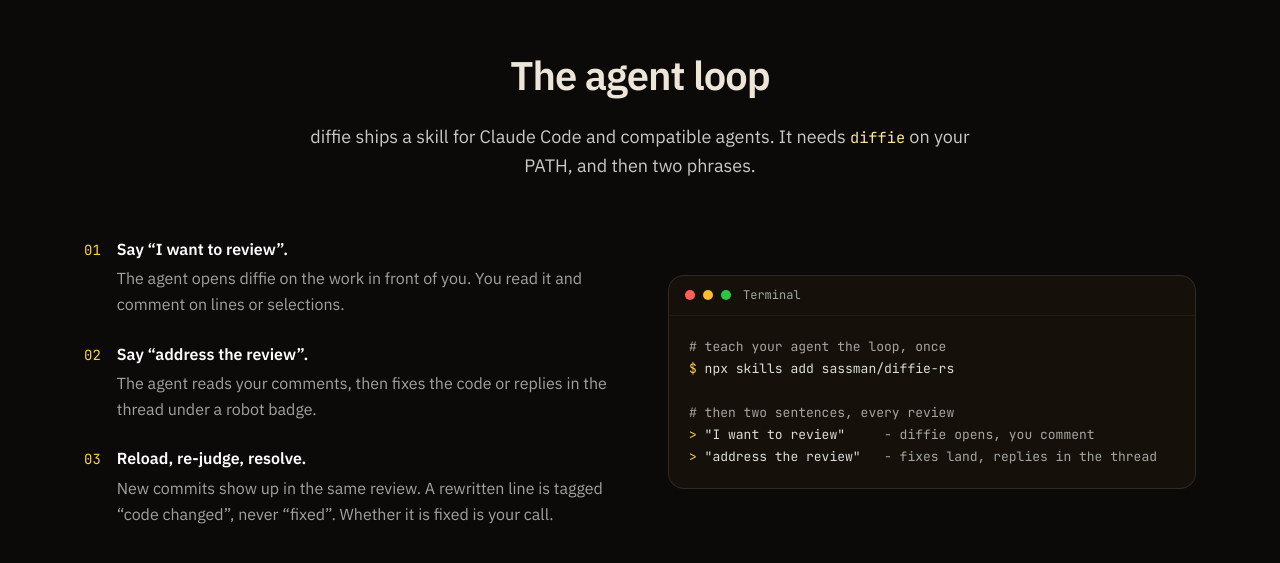
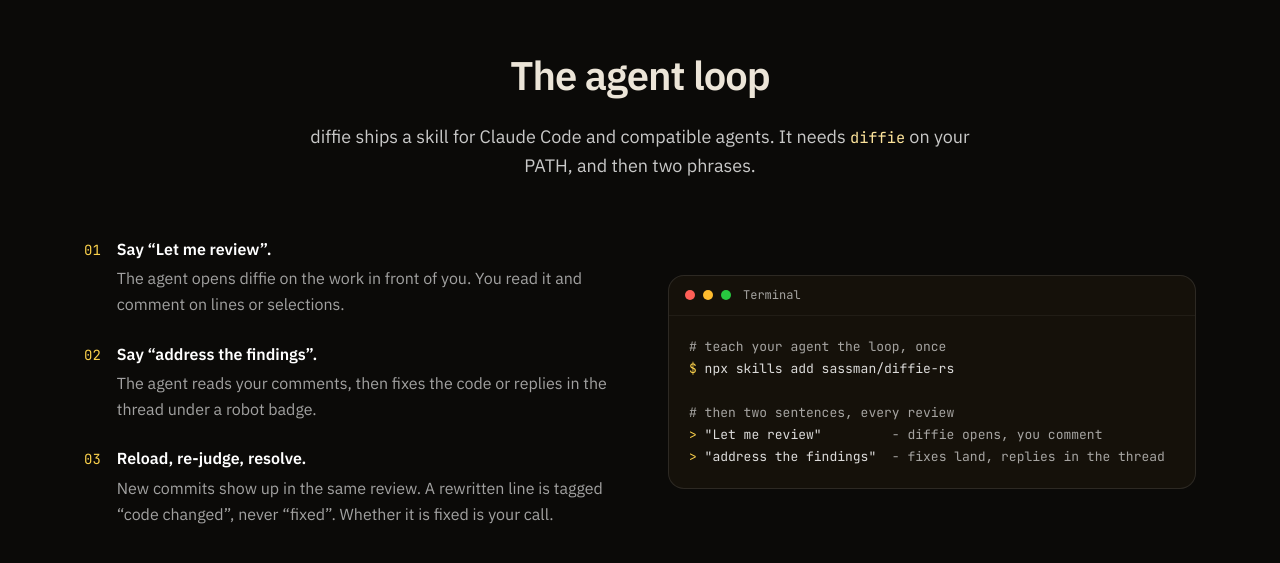
Before and after one commit to sassman/diffie-rs, a plain HTML site: page website/index.html in a window 1280 px wide. Shown: the part 4335-4898 px from the top of the page. Drawn offline with Linux system fonts and the light colour scheme.

Commit message:
fix: correct the review-loop example phrases in site and readme copy (#21)
## Summary
- Website and README examples said "review my changes" / "I want to
review" and "address the review" - neither matches the phrase people
actually say, and "address the review" read as reviewing again rather
than acting on the findings.
- Changed both to "Let me review" and "address the findings", keeping
the terminal example block's column alignment.

## Why
Leftover from the product-page review (PR #19); three comments on that
review were never addressed before merge.

Signed-off-by: Sven Kanoldt <sven@d34dl0ck.me>

```diff
--- a/website/index.html
+++ b/website/index.html
@@ -234,13 +234,13 @@
         <ul class="agent-steps">
           <li>
             <span class="n">01</span>
-            <div><strong>Say &ldquo;I want to review&rdquo;.</strong>
+            <div><strong>Say &ldquo;Let me review&rdquo;.</strong>
             <p>The agent opens diffie on the work in front of you. You read it and
                comment on lines or selections.</p></div>
           </li>
           <li>
             <span class="n">02</span>
-            <div><strong>Say &ldquo;address the review&rdquo;.</strong>
+            <div><strong>Say &ldquo;address the findings&rdquo;.</strong>
             <p>The agent reads your comments, then fixes the code or replies in the
                thread under a robot badge.</p></div>
           </li>
@@ -258,8 +258,8 @@
 <span class="p">$</span> npx skills add sassman/diffie-rs
 
 <span class="c"># then two sentences, every review</span>
-<span class="p">&gt;</span> "I want to review"     <span class="c">- diffie opens, you comment</span>
-<span class="p">&gt;</span> "address the review"   <span class="c">- fixes land, replies in the thread</span></pre>
+<span class="p">&gt;</span> "Let me review"         <span class="c">- diffie opens, you comment</span>
+<span class="p">&gt;</span> "address the findings"  <span class="c">- fixes land, replies in the thread</span></pre>
         </div>
       </div>
     </div>
```
Also changed, not shown: 1 other file.
